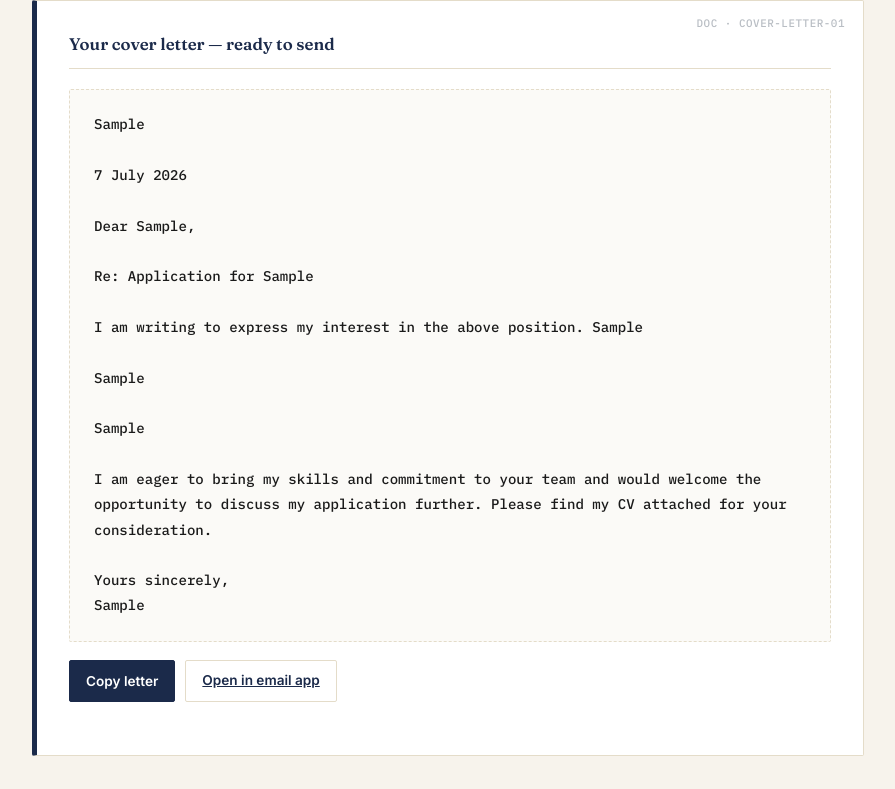
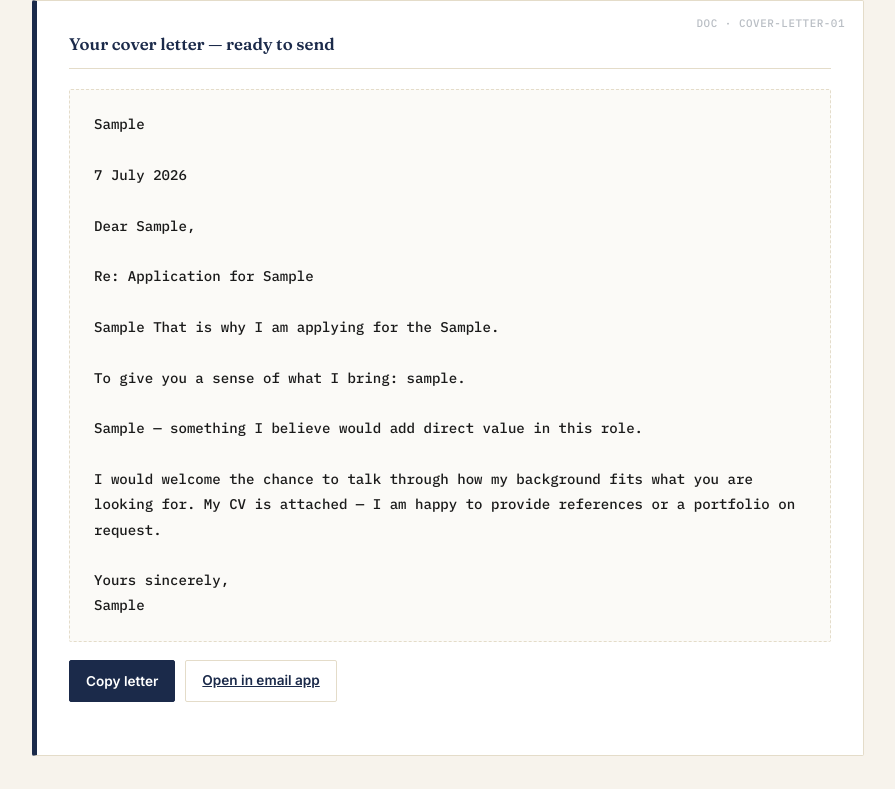
Before and after one commit to anny320/career-templates-ai, a plain HTML site: page cover-letter-template.html in a window 1280 px wide. Both pictures are taken after typing "Sample", "Sample", "Sample", "Sample", "Sample", "Sample" into the empty fields and a click on the button "Generate my cover letter →". Shown: the part 1199-1988 px from the top of the page, without its empty margins (192-1087 px from the left). Drawn offline with Linux system fonts and the light colour scheme.

Commit message:
Add files via upload
Improvemets to template generated

```diff
--- a/cover-letter-template.html
+++ b/cover-letter-template.html
@@ -137,14 +137,14 @@
     <input id="f-role" type="text" placeholder="e.g. Marketing Coordinator at ABC Company">
 
     <label for="f-why">Why do you want this specific role / company? (1–2 sentences)</label>
-    <textarea id="f-why" placeholder="e.g. I've followed ABC Company's work in sustainable packaging for two years and want to contribute to a team that's genuinely changing the industry."></textarea>
-    <p class="builder-hint">Be specific — "I've always loved marketing" is weak. "I want to work on your youth campaigns because I grew up in the community they serve" is strong.</p>
+    <textarea id="f-why" placeholder="e.g. I've followed ABC Company's graduate programme for two years — the focus on mentorship and real ownership from day one is exactly the environment I'm looking for."></textarea>
+    <p class="builder-hint">Tip: mention something specific about the company — a project, value, or programme you genuinely admire. This is the line that separates your letter from 90% of applicants.</p>
 
     <label for="f-strength">Your strongest relevant experience or skill (1–2 sentences)</label>
-    <textarea id="f-strength" placeholder="e.g. During my internship at XYZ, I managed our social media accounts and grew our Instagram following by 40% in three months."></textarea>
+    <textarea id="f-strength" placeholder="e.g. During my volunteer work at XYZ, I trained 12 new members and reduced onboarding time by half — or — I achieved a distinction in my final year project on customer service systems."></textarea>
 
     <label for="f-extra">One more thing you bring (optional — a second skill, achievement, or quality)</label>
-    <input id="f-extra" type="text" placeholder="e.g. I'm fluent in Swahili and English, which aligns with your East Africa expansion plans.">
+    <input id="f-extra" type="text" placeholder="e.g. I'm bilingual in French and English, I hold a first aid certificate, I founded my university's entrepreneurship club — anything relevant.">
 
     <label for="f-closing">How would you like to close?</label>
     <select id="f-closing">
@@ -245,14 +245,31 @@ document.getElementById("generate-btn").addEventListener("click", function() {
   var name      = document.getElementById("f-name").value.trim()          || "Your Name";
   var manager   = document.getElementById("f-hiringmanager").value.trim() || "";
   var role      = document.getElementById("f-role").value.trim()          || "the position";
-  var why       = document.getElementById("f-why").value.trim()           || "I am excited about this opportunity.";
-  var strength  = document.getElementById("f-strength").value.trim()      || "I have relevant experience for this role.";
+  var why       = document.getElementById("f-why").value.trim()           || "";
+  var strength  = document.getElementById("f-strength").value.trim()      || "";
   var extra     = document.getElementById("f-extra").value.trim()         || "";
   var closing   = document.getElementById("f-closing").value              || "Yours sincerely,";
 
   var today = new Date().toLocaleDateString("en-GB", { day: "numeric", month: "long", year: "numeric" });
   var salutation = manager ? "Dear " + manager + "," : "Dear Hiring Manager,";
-  var extraLine = extra ? ("\n" + extra + "\n") : "";
+
+  // Para 1 — strong opening hook: why this role/company
+  var para1 = why
+    ? why.charAt(0).toUpperCase() + why.slice(1) + " That is why I am applying for the " + role + "."
+    : "I am applying for the " + role + " because it aligns directly with the direction I am building toward.";
+
+  // Para 2 — evidence: lead with the result, then context
+  var para2 = strength
+    ? "To give you a sense of what I bring: " + strength.charAt(0).toLowerCase() + strength.slice(1) + "."
+    : "";
+
+  // Para 3 — extra skill, connected to value for them
+  var para3 = extra
+    ? extra.charAt(0).toUpperCase() + extra.slice(1) + " — something I believe would add direct value in this role."
+    : "";
+
+  // Para 4 — confident, specific close (no begging)
+  var close = "I would welcome the chance to talk through how my background fits what you are looking for. My CV is attached — I am happy to provide references or a portfolio on request.";
 
   var lines = [
     name,
@@ -263,20 +280,22 @@ document.getElementById("generate-btn").addEventListener("click", function() {
     "",
     "Re: Application for " + role,
     "",
-    "I am writing to express my interest in the above position. " + why,
-    "",
-    strength,
-    extraLine,
-    "I am eager to bring my skills and commitment to your team and would welcome the opportunity to discuss my application further. Please find my CV attached for your consideration.",
-    "",
-    closing,
-    name
+    para1,
+    ""
   ];
+
+  if (para2) { lines.push(para2); lines.push(""); }
+  if (para3) { lines.push(para3); lines.push(""); }
+
+  lines.push(close);
+  lines.push("");
+  lines.push(closing);
+  lines.push(name);
 
   var letter = lines.join("\n");
   document.getElementById("out-body").textContent = letter;
 
-  var subject = encodeURIComponent("Job Application — " + role);
+  var subject = encodeURIComponent("Application for " + role + " — " + name);
   document.getElementById("email-btn").href = "mailto:?subject=" + subject + "&body=" + encodeURIComponent(letter);
 
   var card = document.getElementById("output-card-wrap");
```
